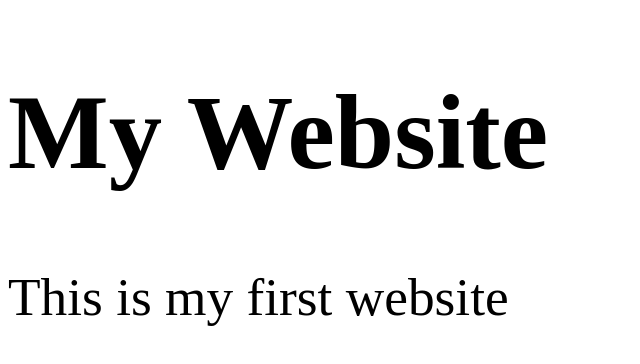
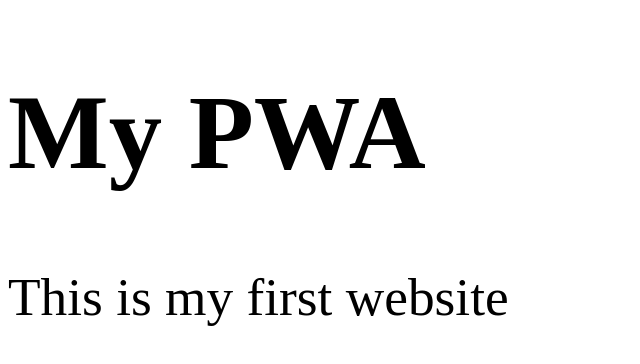
Before and after one commit to AnsifDev/PWA, a plain HTML site: page index.html in a window 1280 px wide. Shown: the whole page, without its empty margins (0-640 px from the left). Drawn offline with Linux system fonts and the light colour scheme.

Commit message:
Update index.html

```diff
--- a/index.html
+++ b/index.html
@@ -6,7 +6,7 @@
   </head>
   <body>
 
-    <h1>My Website</h1>
+    <h1>My PWA</h1>
 
     <p>This is my first website</p>
 	<script src="js/swLoader.js"></script>
```
